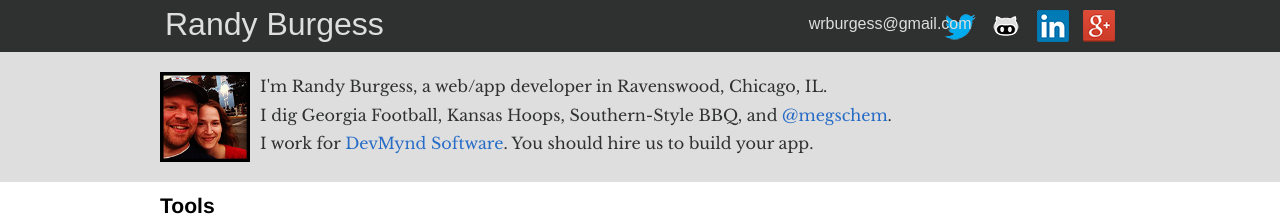
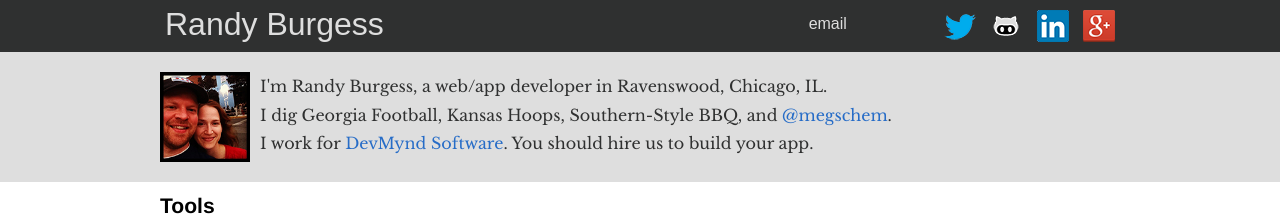
Before and after one commit to wrburgess/wrburgess.github.com, a Jekyll site: the page built from index.html, in a window 1280 px wide. Shown: the top 216 px of the page. Built offline with Jekyll 4.4.1, drawn with Linux system fonts in a browser that asks for light colours; some web fonts are replaced; Markdown is read by kramdown in place of the engine named in the settings.

Commit message:
changing email

```diff
--- a/_includes/header.html
+++ b/_includes/header.html
@@ -3,7 +3,7 @@
     <li><a href="/" title="Randy Burgess Home Page">Randy Burgess</a></li>
   </ul>
   <ul id="links">
-    <li id="email"><a id="site-link" href="mailto:wrburgess@gmail.com" title="Randy Burgess email">wrburgess@gmail.com</a></li>
+    <li id="email"><a id="site-link" href="mailto:wrburgess@gmail.com" title="Randy Burgess email">email</a></li>
     <li id="twitter"><a href="http://twitter.com/wrburgess" title="Randy Burgess on Twitter"><img src="/images/twitter-icon.png" alt="Twitter" /></a></li>
     <li id="github"><a href="http://github.com/wrburgess" title="Randy Burgess on Github"><img src="/images/github-icon.png" alt="Github" /></a></li>
     <li id="linkedin"><a href="http://www.linkedin.com/in/wrburgess" title="Randy Burgess on LinkedIn"><img src="/images/linkedin-icon.png" alt="LinkedIn" /></a></li>
```
